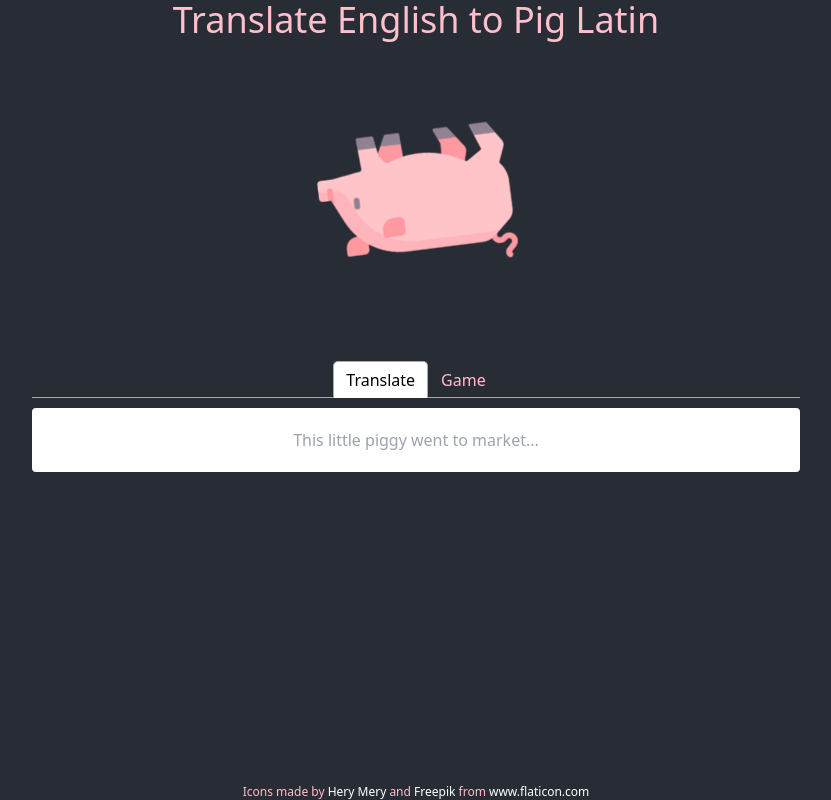
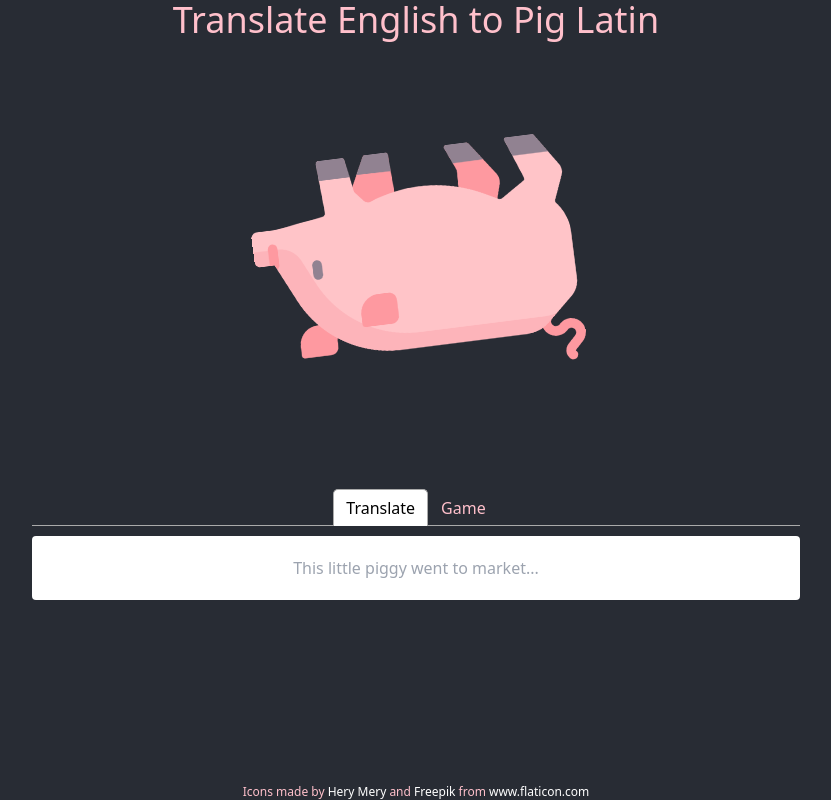
Before and after one commit to justinmcbride/react-pig-latin-translator, a Next.js app: page / in a window 1280 px wide. Shown: the whole page, without its empty margins (224-1055 px from the left). Built offline with nearby package versions, Linux system fonts and the light colour scheme; what tailwindcss-animated would draw is missing.

Commit message:
change pig sizing

```diff
--- a/src/app/page.jsx
+++ b/src/app/page.jsx
@@ -20,7 +20,9 @@ export default function Page() {
   return (
     <div className="text-center min-h-screen flex flex-col justify-center items-center text-[pink] bg-[#282c34]">
       <header className="text-4xl">Translate English to Pig Latin</header>
-      <SpinningPig />
+      <div className="p-[5%]">
+        <SpinningPig />
+      </div>
       <div className="min-w-[60%]">
         <Tabs className="text-md">
           <TabList>
--- a/src/components/SpinningPig.jsx
+++ b/src/components/SpinningPig.jsx
@@ -1,7 +1,7 @@
 const SpinningPig = ({ pigSpinSpeed = 0 }) => {
   return (
     <img
-    className="animate-spin animate-infinite animate-duration-[20000ms] max-w-80 h-auto p-[5%] pointer-events-none"
+    className="animate-spin animate-infinite animate-duration-[20000ms] max-w-80 h-auto pointer-events-none"
     src="/LargePig.png"
     alt="This piggy went to market"
   />
```
